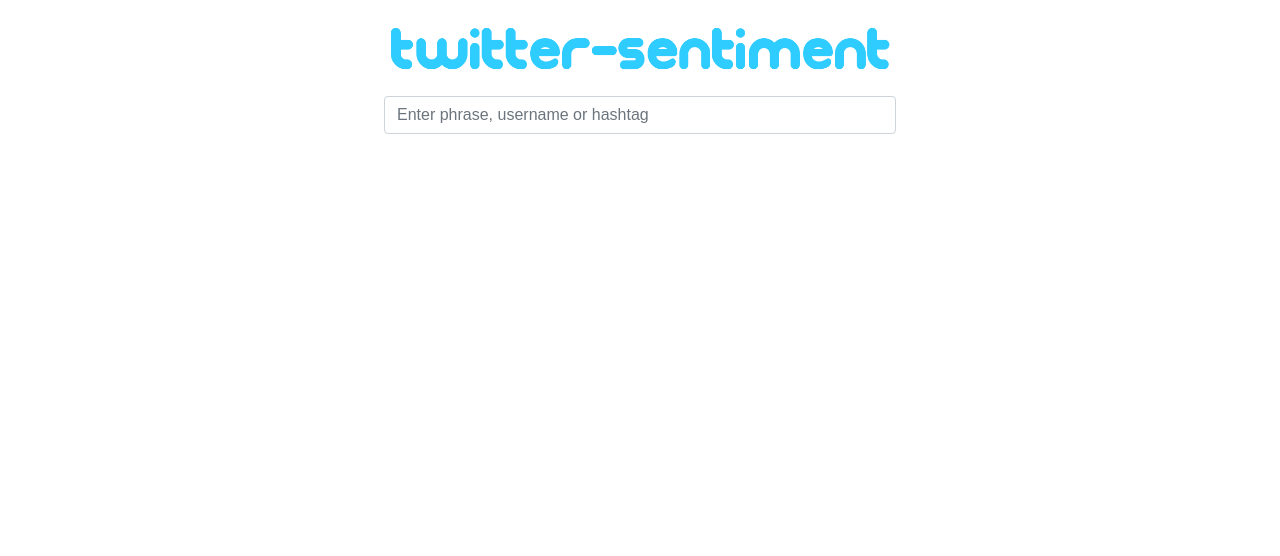
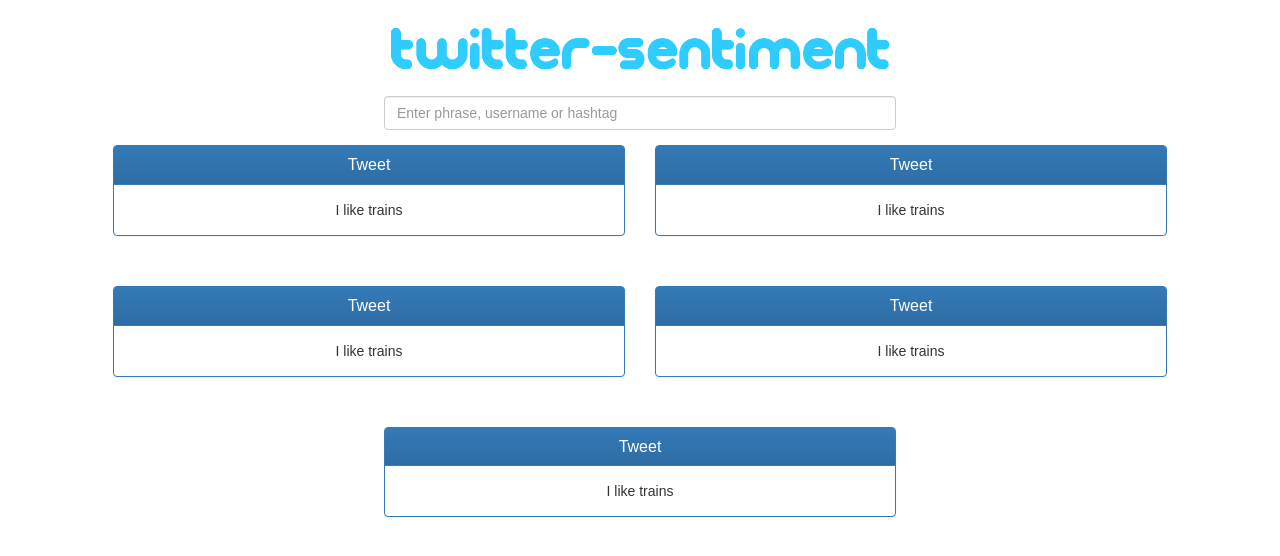
Before and after one commit to jpowie01/TwitterSentimentAnalysis, a React (Create React App) app in the folder web-app/: page / in a window 1280 px wide. Shown: the top 556 px of the page. Built offline with nearby package versions, Linux system fonts and the light colour scheme.

Commit message:
Simple tweet cards added

```diff
--- a/web-app/public/index.html
+++ b/web-app/public/index.html
@@ -10,8 +10,13 @@
     -->
     <link rel="manifest" href="%PUBLIC_URL%/manifest.json">
     <link rel="shortcut icon" href="%PUBLIC_URL%/favicon.ico">
-    <link rel="stylesheet" href="https://maxcdn.bootstrapcdn.com/bootstrap/4.0.0/css/bootstrap.min.css" integrity="sha384-Gn5384xqQ1aoWXA+058RXPxPg6fy4IWvTNh0E263XmFcJlSAwiGgFAW/dAiS6JXm" crossorigin="anonymous">
-    <!--
+
+    <!-- Latest compiled and minified CSS -->
+    <link rel="stylesheet" href="https://maxcdn.bootstrapcdn.com/bootstrap/3.3.7/css/bootstrap.min.css" integrity="sha384-BVYiiSIFeK1dGmJRAkycuHAHRg32OmUcww7on3RYdg4Va+PmSTsz/K68vbdEjh4u" crossorigin="anonymous">
+
+    <!-- Optional theme -->
+    <link rel="stylesheet" href="https://maxcdn.bootstrapcdn.com/bootstrap/3.3.7/css/bootstrap-theme.min.css" integrity="sha384-rHyoN1iRsVXV4nD0JutlnGaslCJuC7uwjduW9SVrLvRYooPp2bWYgmgJQIXwl/Sp" crossorigin="anonymous">    <!--
+
       Notice the use of %PUBLIC_URL% in the tags above.
       It will be replaced with the URL of the `public` folder during the build.
       Only files inside the `public` folder can be referenced from the HTML.
--- a/web-app/src/search/search-form.css
+++ b/web-app/src/search/search-form.css
@@ -6,5 +6,14 @@
 
 .SearchForm-input {
     width: 40%;
-    display: inline-block
+    display: inline-block;
 }
+
+.SearchForm-cards {
+    width: 100%;
+    display: flex;
+    align-items: center;
+    justify-content: center;
+    flex-flow: wrap;
+    align-content: center;
+}
--- a/web-app/src/search/search-form.tsx
+++ b/web-app/src/search/search-form.tsx
@@ -1,9 +1,10 @@
 import * as React from 'react';
 import { FormControl } from 'react-bootstrap';
+import { Sentiments, TweetCard } from 'src/tweet/tweet-card';
 import './search-form.css';
 
 export class SearchForm extends React.Component {
-    public state: { value: string };
+    public state: { value: string, tweets: any[] };
 
     constructor(props: {}, context: any) {
         super(props, context);
@@ -11,8 +12,16 @@
         this.onChange = this.onChange.bind(this);
 
         this.state = {
+            tweets: [],
             value: ''
         }
+
+        const tweet = new TweetCard({ text: "I like trains", sentiment: Sentiments.POSITIVE }, context).render();
+        this.state.tweets.push(tweet);
+        this.state.tweets.push(tweet);
+        this.state.tweets.push(tweet);
+        this.state.tweets.push(tweet);
+        this.state.tweets.push(tweet);
     }
 
     public render() {
@@ -26,6 +35,9 @@
                         onChange={this.onChange}
                         onBlur={this.onBlur} />
                 </form>
+                <div className='SearchForm-cards'>
+                    {this.state.tweets}
+                </div>
             </div>
         );
     }
--- /dev/null
+++ b/web-app/src/tweet/tweet-card.css
@@ -0,0 +1,5 @@
+.TweetCard {
+    width: 30%;
+    margin: 15px;
+    flex: 0 40%;
+}
--- /dev/null
+++ b/web-app/src/tweet/tweet-card.tsx
@@ -0,0 +1,35 @@
+import * as React from 'react';
+import { Panel } from 'react-bootstrap';
+import './tweet-card.css';
+
+export enum Sentiments {
+    POSITIVE,
+    NEGATIVE
+}
+
+export class TweetCard extends React.Component<any, any> {
+    public state: { text: string, sentiment: Sentiments };
+
+    constructor(props: { text: string, sentiment: Sentiments }, context: any) {
+        super(props, context);
+
+        this.state = props; // intentional
+    }
+
+    public render() {
+        return (
+            <div className='TweetCard'>
+                <Panel bsStyle="primary">
+                    <Panel.Heading>
+                        <Panel.Title componentClass="h3">
+                            Tweet
+                    </Panel.Title>
+                    </Panel.Heading>
+                    <Panel.Body>
+                        {this.state.text}
+                    </Panel.Body>
+                </Panel>
+            </div>
+        );
+    }
+}
```
